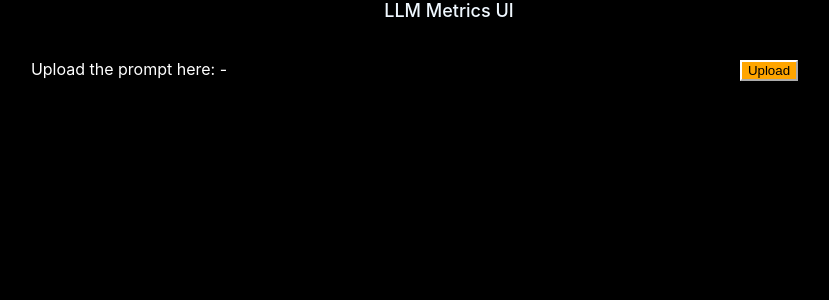
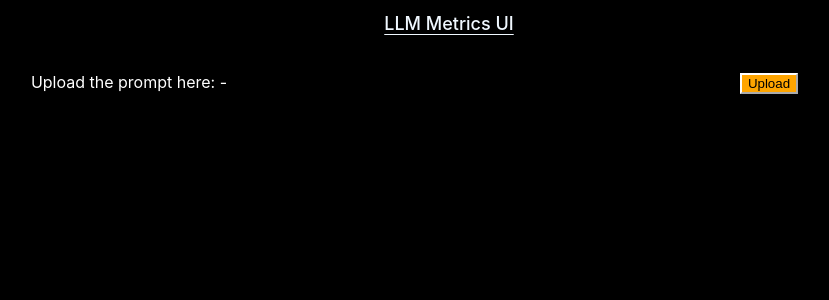
Before and after one commit to priyanshu-sharma/llm_metrics, a React (Create React App) app in the folder src/metrics_client/: page / in a window 1280 px wide. Shown: the top 300 px of the page, without its empty margins (191-1020 px from the left). Built offline with nearby package versions, Linux system fonts and the light colour scheme.

Commit message:
added title css

```diff
--- a/src/metrics_client/src/components/Title/Title.css
+++ b/src/metrics_client/src/components/Title/Title.css
@@ -6,4 +6,7 @@
     font-size: large;
     font-weight: 500;
     color: aliceblue;
+    padding-top: 1%;
+    text-decoration: underline;
+    text-underline-offset: 4px;
 }
```
